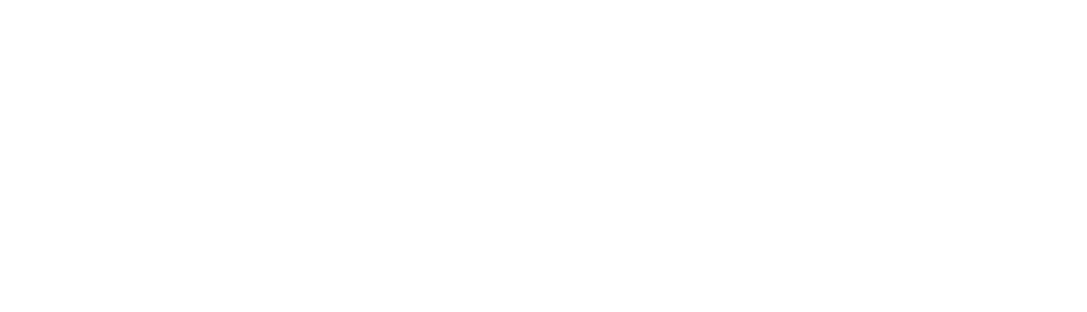
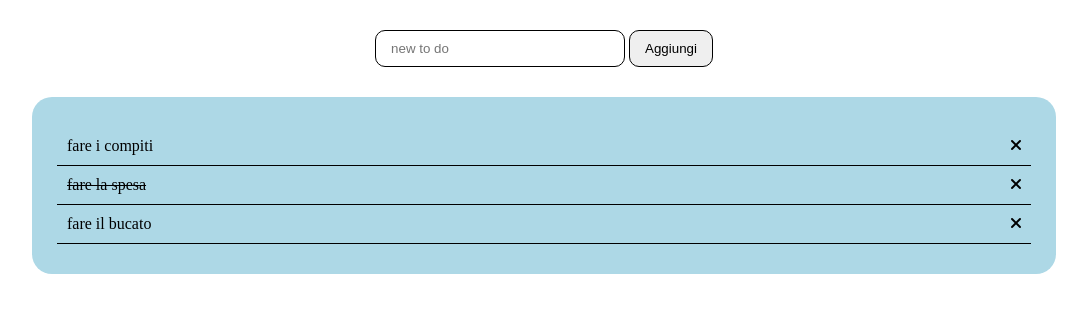
Before and after one commit to azzurragraziano/vue-todolist, a plain HTML site: page index.html in a window 1280 px wide. Shown: the whole page, without its empty margins (96-1183 px from the left). Drawn offline with nearby package versions, Linux system fonts and the light colour scheme.

Commit message:
milestone 1,2,3

```diff
--- a/css/style.css
+++ b/css/style.css
@@ -0,0 +1,54 @@
+* {
+    padding: 0;
+    margin: 0;
+    box-sizing: border-box;
+}
+
+.inputs {
+    text-align: center;
+    padding: 30px;
+}
+
+.inputs>input {
+    padding: 10px 15px;
+    border-radius: 10px;
+    border: 1px solid black;
+    width: 250px;
+}
+
+.inputs>button {
+    padding: 10px 15px;
+    border-radius: 10px;
+    border: 1px solid black;
+
+    cursor: pointer;
+}
+
+.to-do-list-container {
+    background-color: lightblue;
+    width: 80%;
+    margin: 0 auto;
+    border-radius: 20px;
+    padding: 30px 25px;
+}
+
+li {
+    padding: 10px;
+    border-bottom: 1px solid black;
+
+    list-style-type: none;
+}
+
+.to-do-done
+{
+    text-decoration: line-through;
+}
+
+.to-do {
+    display: flex;
+    justify-content: space-between;
+}
+
+.to-do span {
+    cursor: pointer;
+}
--- a/index.html
+++ b/index.html
@@ -7,11 +7,38 @@
     <title>Vue To Do List</title>
 
     <script src="https://cdn.jsdelivr.net/npm/vue@2/dist/vue.js"></script>
+    <link rel="stylesheet" href="https://cdnjs.cloudflare.com/ajax/libs/font-awesome/6.0.0-beta2/css/all.min.css" integrity="sha512-YWzhKL2whUzgiheMoBFwW8CKV4qpHQAEuvilg9FAn5VJUDwKZZxkJNuGM4XkWuk94WCrrwslk8yWNGmY1EduTA==" crossorigin="anonymous" referrerpolicy="no-referrer"/>
     <link rel="stylesheet" href="css/style.css">
 </head>
 <body>
 
-    <div id="app"></div>
+    <div id="app">
+
+        <!-- input -->
+        <div class="inputs">
+            <input v-model="newToDo" @keyup.enter="addNewToDo()" type="text" placeholder="new to do">
+            <button @click="addNewToDo()">Aggiungi</button>
+        </div>
+
+        <!-- to do list container -->
+        <div class="to-do-list-container">
+
+            <ul class="to-do-list">
+                <!-- template to do -->
+                <li v-for="(element, index) in toDoList" class="to-do">
+
+                    <span :class="element.done === true ? 'to-do-done' : ''">{{element.text}}</span>
+
+                    <div class="actions">
+                        <span @click="removeTodo(index)">
+                            <i class="fa fa-times" aria-hidden="true"></i>
+                        </span>
+                    </div>
+                </li>
+            </ul>
+
+        </div>
+    </div>
 
     <script src="js/script.js"></script>
 </body>
--- a/js/script.js
+++ b/js/script.js
@@ -1,5 +1,40 @@
 var app = new Vue(
     {
         el:'#app',
+        data: {
+            newToDo:'',
+            toDoList: [
+                {
+                    text: 'fare i compiti',
+                    done: false
+                },
+                {
+                    text: 'fare la spesa',
+                    done: true
+                },
+                {
+                    text: 'fare il bucato',
+                    done: false
+                }
+            ]
+        },
+        methods: {
+            addNewToDo() {
+
+                if(this.newToDo.length > 0) {
+                    // Pushare nell'array newToDo
+                    this.toDoList.push(
+                        {
+                            text: this.newToDo,
+                            done: false
+                        }
+                    );
+                    this.newToDo = '';
+                }
+            },
+            removeTodo(index) {
+                this.toDoList.splice(index, 1)
+            }
+        }
     }
 )
```
